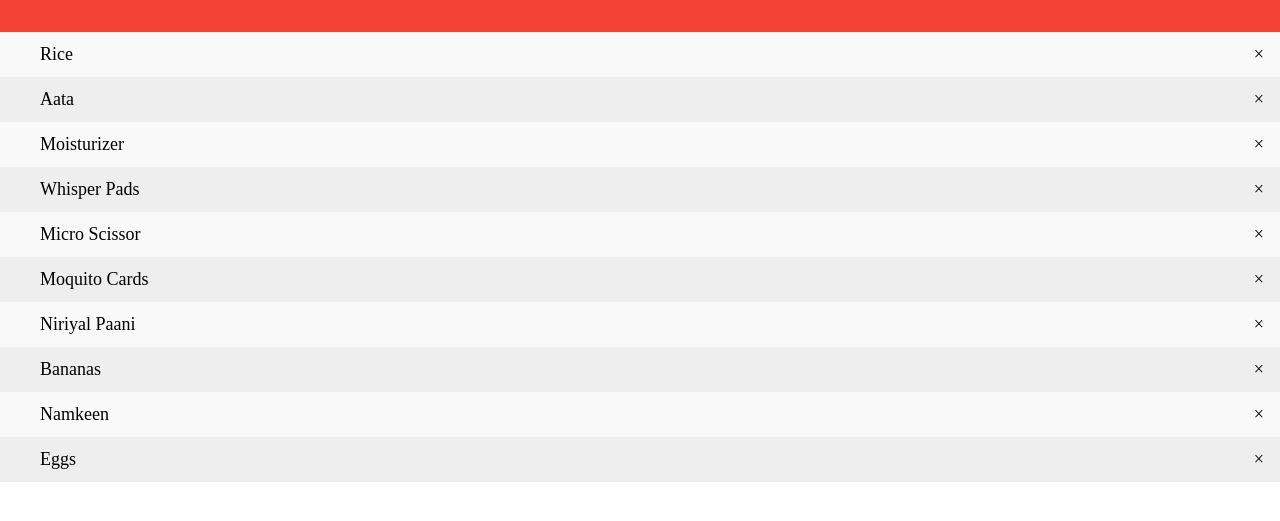
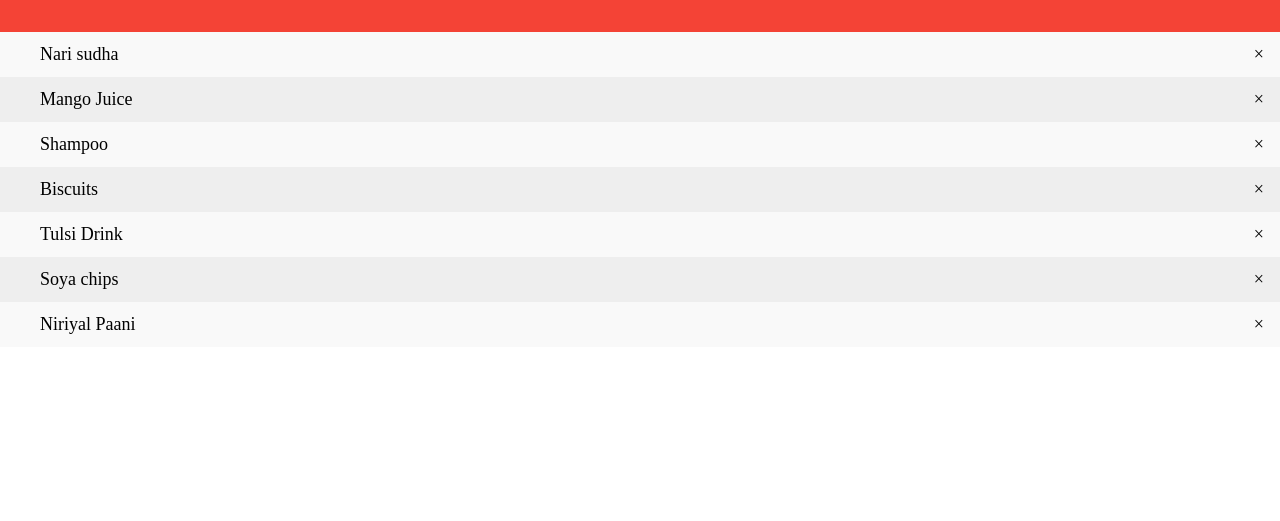
Before and after one commit to monthlyshoppinglist/monthlyshoppinglist.github.io, a plain HTML site: page index.html in a window 1280 px wide. Shown: the part 65-586 px from the top of the page. Drawn offline with Linux system fonts and the light colour scheme.

Commit message:
New List

```diff
--- a/index.html
+++ b/index.html
@@ -135,16 +135,13 @@
 </div>
 
 <ul id="myUL">
-  <li>Rice</li>
-  <li>Aata</li>
-  <li>Moisturizer</li>
-  <li>Whisper Pads</li>
-  <li>Micro Scissor</li>
-  <li>Moquito Cards</li>
+  <li>Nari sudha</li>
+  <li>Mango Juice</li>
+  <li>Shampoo</li>
+  <li>Biscuits</li>
+  <li>Tulsi Drink</li>
+  <li>Soya chips</li>
   <li>Niriyal Paani</li>
-  <li>Bananas</li>
-  <li>Namkeen</li>
-  <li>Eggs</li>
 </ul>
 
 <script>
```
